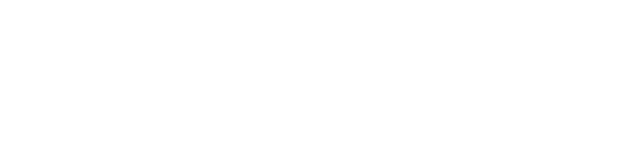
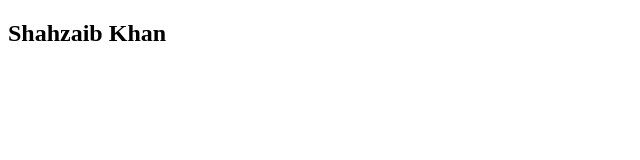
Before and after one commit to zsthedev/locus, a plain HTML site: page index.html in a window 1280 px wide. Shown: the whole page, without its empty margins (0-640 px from the left). Drawn offline with Linux system fonts and the light colour scheme.

Commit message:
shits updated

```diff
--- a/index.html
+++ b/index.html
@@ -8,5 +8,7 @@
 </head>
 <body>
 
+    <h2>Shahzaib Khan</h2>
+
 </body>
 </html>
```
